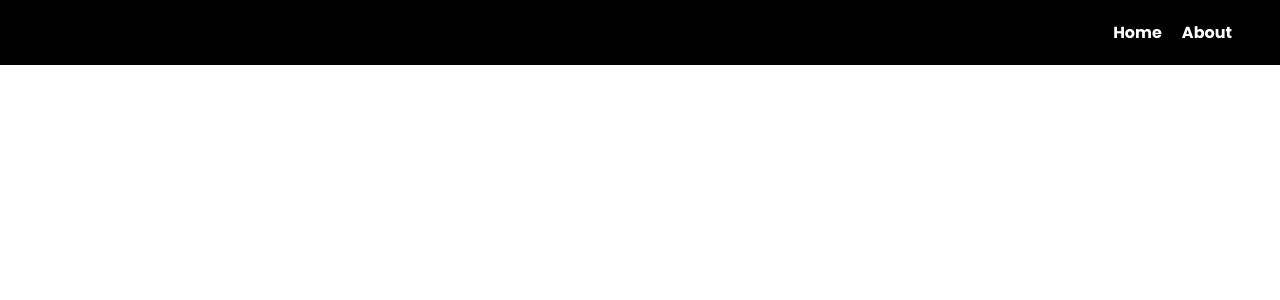
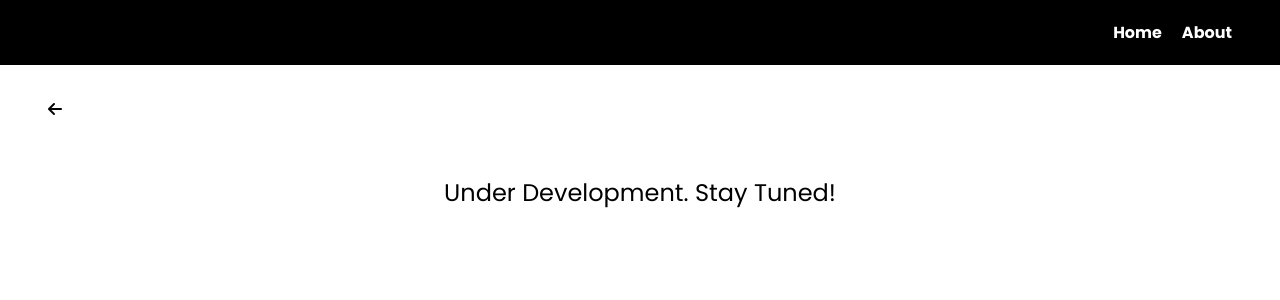
Before and after one commit to RangaJaladurgam/Rise-Together, a React (Vite) app in the folder rise-together/: page /ascend-courses/node in a window 1280 px wide. Before the commit this address had no page. Shown: the top 300 px of the page. Built offline with nearby package versions, Linux system fonts and the light colour scheme.

Commit message:
Adding ComingSoon in Ascend Courses

```diff
--- a/rise-together/src/App.jsx
+++ b/rise-together/src/App.jsx
@@ -25,6 +25,7 @@ import Question8 from "./components/content/Java/Question8";
 import Question9 from "./components/content/Java/Question9";
 import XploreIPA from "./components/content/XploreIPA";
 import CareerEdge from "./components/content/CareerEdge";
+import ComingSoon from "./components/ComingSoon";
 
 function App() {
   const location = useLocation();
@@ -37,7 +38,19 @@ function App() {
               <Route path="/about" element={<About />} />
               <Route path="/bizskills" element={<BizzSkills />} />
               <Route path="/career-edge" element={<CareerEdge />} />
-              <Route path="/#ascend-course" element={<Home />} />
+              {/* Ascend Courses Links */}
+              <Route path="/ascend-courses/advance-java" element={<ComingSoon />} />
+              <Route path="/ascend-courses/java-mvc&web-dev" element={<ComingSoon />} />
+              <Route path="/ascend-courses/python-web&flask" element={<ComingSoon />} />
+              <Route path="/ascend-courses/machine-learning" element={<ComingSoon />} />
+              <Route path="/ascend-courses/node" element={<ComingSoon />} />
+              <Route path="/ascend-courses/mongo-db" element={<ComingSoon />} />
+              <Route path="/ascend-courses/test-automation" element={<ComingSoon />} />
+              <Route path="/ascend-courses/azure-cloud" element={<ComingSoon />} />
+              <Route path="/ascend-courses/adv-dotnet" element={<ComingSoon />} />
+              <Route path="/ascend-courses/datawarehouse" element={<ComingSoon />} />
+              <Route path="/ascend-courses/devops" element={<ComingSoon />} />
+              <Route path="/ascend-courses/bigdata" element={<ComingSoon />} />
             </Routes>
           </div>
         </CSSTransition>
--- /dev/null
+++ b/rise-together/src/components/ComingSoon.jsx
@@ -0,0 +1,19 @@
+import React from "react";
+import { Link } from "react-router-dom";
+const ComingSoon = ({ message = "Under Development. Stay Tuned!" }) => {
+  return (
+    <div className="content">
+        <Link to="/" className="">
+          {" "}
+          <span>
+            <i class="fa-solid fa-arrow-left"></i>
+          </span>
+        </Link>
+      <div style={{ textAlign: "center", padding: "2rem", fontSize: "1.5rem" }}>
+        <p>{message}</p>
+      </div>
+    </div>
+  );
+};
+
+export default ComingSoon;
```
